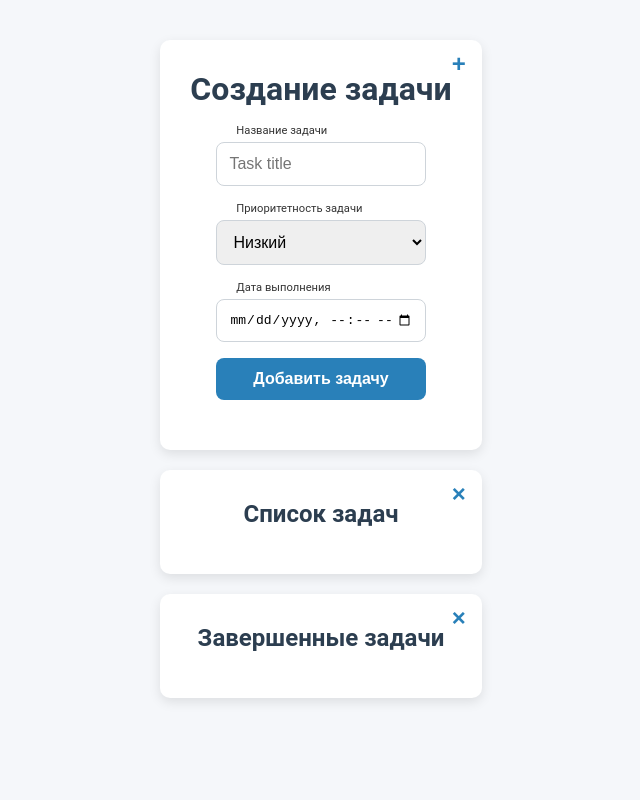
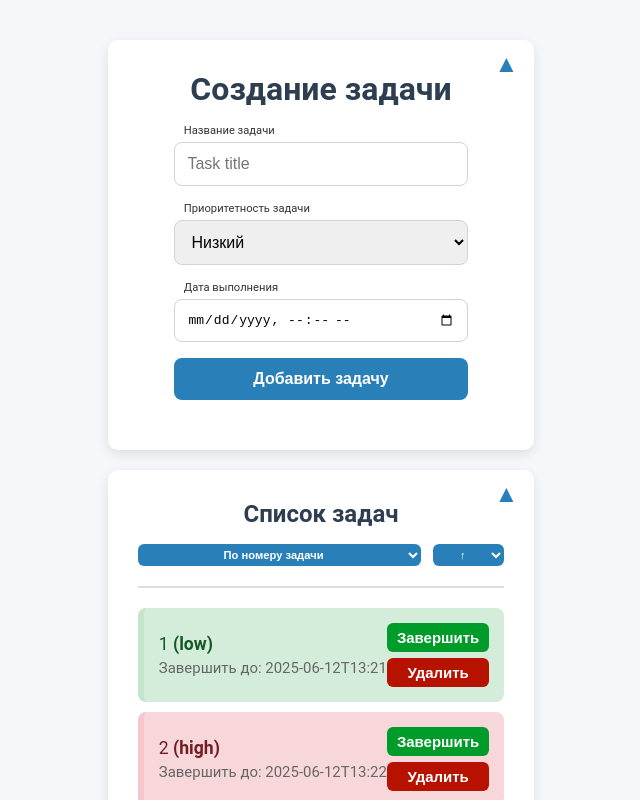
Before and after one commit to MartynHiroshi/todo-list, a React (Vite) app: page / in a window 1280 px wide. Shown: the top 800 px of the page, without its empty margins (319-959 px from the left). Built offline with nearby package versions, Linux system fonts and the light colour scheme.

Commit message:
code review

```diff
--- a/src/App.jsx
+++ b/src/App.jsx
@@ -1,29 +1,26 @@
 import { useState } from "react";
+import CompletedTaskContainer from "./containers/CompletedTaskContainer";
 import CreateTaskContainer from "./containers/CreateTaskContainer";
 import OpenedTaskContainer from "./containers/OpenedTaskContainer";
-import CompletedTaskContainer from "./containers/CompletedTaskContainer";
 
 export default function App() {
-  const [isOpened, setIsCollapsed] = useState({
-    createSection: true,
-    openedSection: false,
-    completedSection: false,
-  });
-  const [taskList, setTaskList] = useState([]);
-  let containerId = 0;
+  const [taskList, setTaskList] = useState([
+    { title: "1", priority: "low", deadline: "2025-06-12T13:21", id: 1749104412784 },
+    { title: "2", priority: "high", deadline: "2025-06-12T13:22", id: 1749104412785 },
+    { title: "3", priority: "medium", deadline: "2025-06-12T13:23", id: 1749104412786 },
+    { title: "4", priority: "low", deadline: "2025-06-12T13:21", id: 1749104412787 },
+    { title: "5", priority: "high", deadline: "2025-06-12T13:22", id: 1749104412788 },
+    { title: "6", priority: "medium", deadline: "2025-06-12T13:23", id: 1749104412789 },
+  ]);
 
   const containers = [CreateTaskContainer, OpenedTaskContainer, CompletedTaskContainer];
 
   return (
     <div className="app">
-      {containers.map((Component) => (
-        <Component
-          key={containerId++}
-          isOpened={isOpened}
-          setIsCollapsed={setIsCollapsed}
-          taskList={taskList}
-          setTaskList={setTaskList}
-        ></Component>
+      {/*В данном случае можно использовать индекс так как это статика*/}
+      {/*Состояние открытый/закрытый лучше держать внутри контейнера, так как каждый управляет только собой*/}
+      {containers.map((Component, index) => (
+        <Component key={Component.name + index} taskList={taskList} setTaskList={setTaskList}></Component>
       ))}
     </div>
   );
--- /dev/null
+++ b/src/components/customSelect.jsx
@@ -0,0 +1,11 @@
+export default function CustomSelect({ options, value, onChange, className = "" }) {
+  return (
+    <select value={value} onChange={onChange} className={className}>
+      {options.map((option) => (
+        <option key={option.value} value={option.value}>
+          {option.label}
+        </option>
+      ))}
+    </select>
+  );
+}
--- a/src/containers/CompletedTaskContainer.jsx
+++ b/src/containers/CompletedTaskContainer.jsx
@@ -1,12 +1,15 @@
+import { useState } from "react";
 import CollapseButton from "../elements/CollapseButton";
 import Task from "../elements/Task";
 
-export default function CompletedTaskContainer({ isOpened, setIsCollapsed, taskList, setTaskList }) {
+export default function CompletedTaskContainer({ taskList, setTaskList }) {
+  const [isOpened, setIsCollapsed] = useState(!false);
+
   return (
     <div className="completed-task-container">
       <h2>Завершенные задачи</h2>
-      <CollapseButton isOpened={isOpened} setIsCollapsed={setIsCollapsed} sectionName="completedSection" />
-      {isOpened["completedSection"] && (
+      <CollapseButton isOpened={isOpened} onClick={() => setIsCollapsed((prev) => !prev)} />
+      {isOpened && (
         <ul className="task-list">
           {taskList
             .filter((task) => task.isCompleted)
--- a/src/containers/CreateTaskContainer.jsx
+++ b/src/containers/CreateTaskContainer.jsx
@@ -1,21 +1,40 @@
 import { useState } from "react";
+import CustomSelect from "../components/customSelect";
 import CollapseButton from "../elements/CollapseButton";
 
-export default function CreateTaskContainer({ isOpened, setIsCollapsed, taskList, setTaskList }) {
+export default function CreateTaskContainer({ taskList, setTaskList }) {
+  const [isOpened, setIsCollapsed] = useState(!false);
   return (
     <div className="task-container">
       <h1>Создание задачи</h1>
-      <CollapseButton isOpened={isOpened} setIsCollapsed={setIsCollapsed} sectionName="createSection" />
-      {isOpened["createSection"] && <TaskForm taskList={taskList} setTaskList={setTaskList} />}
+      <CollapseButton isOpened={isOpened} onClick={() => setIsCollapsed((prev) => !prev)} />
+      {isOpened && <TaskForm taskList={taskList} setTaskList={setTaskList} />}
     </div>
   );
 }
 
 function TaskForm({ taskList, setTaskList }) {
-  const [taskTitle, setTaskTitle] = useState("");
-  const [taskPriority, setTaskPriority] = useState("low");
-  const [taskDeadline, setTaskDeadline] = useState("");
-  const [id, setId] = useState(0);
+  // Очевидно что лучше делать объект нежели состояние на каждый ключ сущности
+  const [task, setTask] = useState({
+    title: "",
+    priority: "low",
+    deadline: "",
+    id: Date.now(),
+  });
+  const priorityOptions = [
+    {
+      value: "low",
+      label: "Низкий",
+    },
+    {
+      value: "medium",
+      label: "Средний",
+    },
+    {
+      value: "high",
+      label: "Высокий",
+    },
+  ];
 
   return (
     <form
@@ -23,52 +42,41 @@ function TaskForm({ taskList, setTaskList }) {
       className="task-form"
       onSubmit={(event) => {
         event.preventDefault();
-        const currentId = getAndIncrementId(id, setId);
+        // пределывать к title #{id} странно потому что ты меняешь title который написал юзер
 
-        setTaskList([
-          ...taskList,
-          { title: `#${currentId} ${taskTitle.trim()}`, priority: taskPriority, deadline: taskDeadline, id: currentId, isCompleted: false },
-        ]);
-
-        setTaskTitle("");
-        setTaskPriority("low");
-        setTaskDeadline("");
-      }}
-    >
+        setTaskList([...taskList, task]);
+        setTask({
+          title: "",
+          priority: "low",
+          deadline: "",
+          id: Date.now(),
+        });
+      }}>
       <label htmlFor="taskName">Название задачи</label>
       <input
-        value={taskTitle}
+        value={task.title}
         name="taskName"
         type="text"
         placeholder="Task title"
         required
-        onChange={(event) => setTaskTitle(event.target.value)}
-      ></input>
+        onChange={(event) => setTask({ ...task, title: event.target.value })}></input>
 
       <label htmlFor="priority">Приоритетность задачи</label>
-      <select value={taskPriority} name="priority" id="priority" onChange={(event) => setTaskPriority(event.target.value)}>
-        <option value="low" selected>
-          Низкий
-        </option>
-        <option value="medium">Средний</option>
-        <option value="high">Высокий</option>
-      </select>
+      <CustomSelect
+        options={priorityOptions}
+        value={task.priority}
+        onChange={(event) => setTask({ ...task, priority: event.target.value })}
+      />
 
       <label htmlFor="executionDate">Дата выполнения</label>
       <input
-        value={taskDeadline}
+        value={task.deadline}
         name="executionDate"
         type="datetime-local"
         required
-        onChange={(event) => setTaskDeadline(event.target.value)}
-      ></input>
+        onChange={(event) => setTask({ ...task, deadline: event.target.value })}></input>
 
       <button type="submit">Добавить задачу</button>
     </form>
   );
 }
-
-function getAndIncrementId(id, setId) {
-  setId((prev) => prev + 1);
-  return id + 1;
-}
--- a/src/containers/OpenedTaskContainer.jsx
+++ b/src/containers/OpenedTaskContainer.jsx
@@ -1,22 +1,9 @@
-import { useState } from "react";
+import { useCallback, useEffect, useState } from "react";
+import CustomSelect from "../components/customSelect";
 import CollapseButton from "../elements/CollapseButton";
 import Task from "../elements/Task";
 
-export default function OpenedTaskContainer({ isOpened, setIsCollapsed, taskList, setTaskList }) {
-  const [sortType, setSortType] = useState("id");
-  const [sortDirection, setSortDirection] = useState("asc");
-
-  function handleSortChange(currentType, currentDirection) {
-    const sortFunctions = {
-      id: sortById,
-      date: sortByDate,
-      priority: sortByPriority,
-    };
-    // вместо свича можно сделать объект и вызывать на его поля () получая такую функцию
-    sortFunctions[currentType]?.(currentDirection);
-  }
-
-  function sortById(currentDirection) {
+function sortById(currentDirection, setTaskList) {
   setTaskList((prev) =>
     [...prev].sort((a, b) => {
       return currentDirection === "asc" ? a.id - b.id : b.id - a.id;
@@ -24,15 +11,17 @@ export default function OpenedTaskContainer({ isOpened, setIsCollapsed, taskList
   );
 }
 
-  function sortByDate(currentDirection) {
+function sortByDate(currentDirection, setTaskList) {
   setTaskList((prev) =>
     [...prev].sort((a, b) => {
-        return currentDirection === "asc" ? new Date(a.deadline) - new Date(b.deadline) : new Date(b.deadline) - new Date(a.deadline);
+      return currentDirection === "asc"
+        ? new Date(a.deadline) - new Date(b.deadline)
+        : new Date(b.deadline) - new Date(a.deadline);
     })
   );
 }
 
-  function sortByPriority(currentDirection) {
+function sortByPriority(currentDirection, setTaskList) {
   const priorityOrder = { low: 1, medium: 2, high: 3 };
 
   setTaskList((prev) =>
@@ -44,43 +33,67 @@ export default function OpenedTaskContainer({ isOpened, setIsCollapsed, taskList
   );
 }
 
+const sortOptions = [
+  { value: "id", label: "По номеру задачи" },
+  { value: "date", label: "По дате" },
+  { value: "priority", label: "По приоритетности" },
+];
+const sortDirectionOptions = [
+  { value: "asc", label: "↑" },
+  { value: "desc", label: "↓" },
+];
+
+export default function OpenedTaskContainer({ taskList, setTaskList }) {
+  const [isOpened, setIsCollapsed] = useState(!false);
+  const [sortType, setSortType] = useState("id");
+  const [sortDirection, setSortDirection] = useState("asc");
+
+  const handleSortChange = useCallback(
+    (currentType, currentDirection) => {
+      // функции сортировки лучше вынести из компонента так как они не нужны пока на них не тыкнешь да и они не зависимы от компонента
+      const sortFunctions = {
+        id: sortById,
+        date: sortByDate,
+        priority: sortByPriority,
+      };
+      sortFunctions[currentType]?.(currentDirection, setTaskList);
+    },
+    // сюда кладем лист что бы при добавлении задачи она  встала в необходимое место при выбранном типе сортировки а не упала в конец
+    [setTaskList]
+  );
+
+  useEffect(() => {
+    handleSortChange(sortType, sortDirection);
+  }, [sortType, sortDirection, handleSortChange]);
+
   return (
     <div className="task-container">
       <h2>Список задач</h2>
-      <CollapseButton isOpened={isOpened} setIsCollapsed={setIsCollapsed} sectionName="openedSection" />
-      {isOpened["openedSection"] && (
+      <CollapseButton isOpened={isOpened} onClick={() => setIsCollapsed((prev) => !prev)} />
+      {isOpened && (
         <>
           <div className="sort-controls">
-            <select
+            {/* кастомный селект так как он постоянно переиспользуется */}
+            {/* обрати внимание что он больше при изменение не дергает сортировку а только отвечает за изменение значения */}
+            {/* а вот выше в коде useEffect следит за переменными и уже он дергает сортировку */}
+            <CustomSelect
+              options={sortOptions}
+              value={sortType}
               className="sort-button"
-              value={sortType}
-              name="sortType"
-              id="sortType"
               onChange={(event) => {
                 const newType = event.target.value;
                 setSortType(newType);
-                handleSortChange(newType, sortDirection);
               }}
-            >
-              <option value="date">По дате</option>
-              <option value="priority">По приоритетности</option>
-              <option value="id">По номеру задачи</option>
-            </select>
-
-            <select
+            />
+            <CustomSelect
+              options={sortDirectionOptions}
+              value={sortDirection}
               className="sort-button"
-              value={sortDirection}
-              name="sortDirection"
-              id="sortDirection"
               onChange={(event) => {
                 const newDirection = event.target.value;
                 setSortDirection(newDirection);
-                handleSortChange(sortType, newDirection);
               }}
-            >
-              <option value="asc">&uarr;</option>
-              <option value="desc">&darr;</option>
-            </select>
+            />
           </div>
           <ul className="task-list">
             {taskList
--- a/src/elements/CollapseButton.jsx
+++ b/src/elements/CollapseButton.jsx
@@ -1,7 +1,8 @@
-export default function CollapseButton({ isOpened, setIsCollapsed, sectionName }) {
+export default function CollapseButton({ isOpened, onClick }) {
+  // UI-компоненты должны быть максимально тупыми и не хранить в себе какой то логики, иначе они потеряют универсальность и переиспользуемость.
   return (
-    <button className="close-button" onClick={() => setIsCollapsed((prev) => ({ ...prev, [sectionName]: !prev[sectionName] }))}>
-      {isOpened[sectionName] ? "+" : "\u00D7"}
+    <button className="close-button" onClick={onClick}>
+      {isOpened ? "▲" : "▼"}
     </button>
   );
 }
```
Lines whose indentation alone changed are shown as unchanged.
